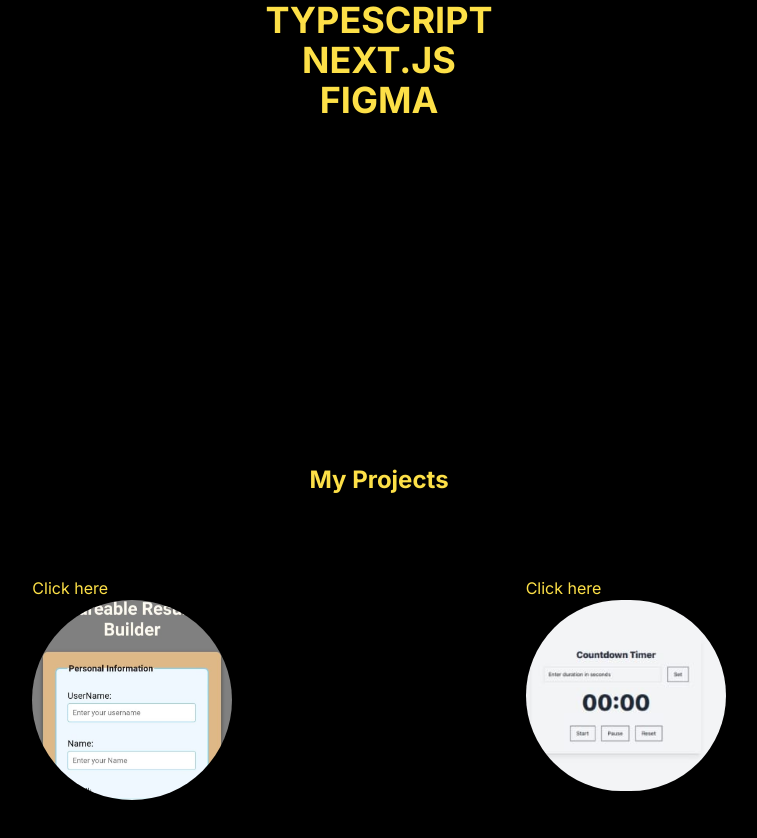
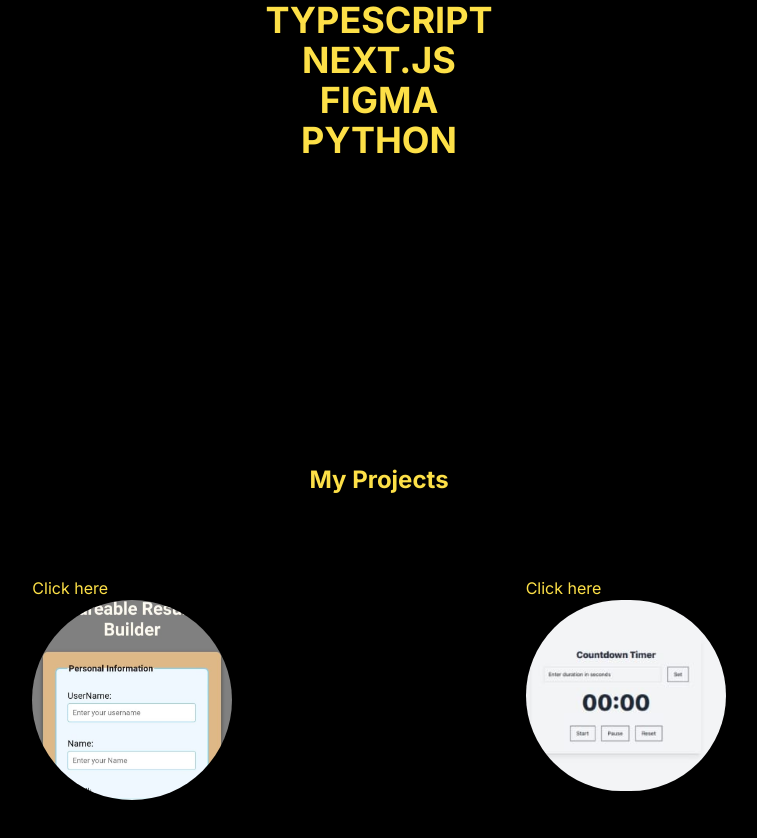
Before and after one commit to Mrsaleem110/My-responsive-portfolio-with-tailwind-css, a Next.js app: page / in a window 1280 px wide. Shown: the part 2040-2878 px from the top of the page, without its empty margins (261-1018 px from the left). Built offline with nearby package versions, Linux system fonts and the light colour scheme.

Commit message:
Update skills.tsx

```diff
--- a/app/components/skills.tsx
+++ b/app/components/skills.tsx
@@ -35,6 +35,9 @@
         <li className="flex justify-center font-bold text-2xl sm:text-2xl md:text-3xl lg:text-4xl">
           FIGMA
         </li>
+        <li className="flex justify-center font-bold text-2xl sm:text-2xl md:text-3xl lg:text-4xl">
+          PYTHON
+        </li>
       </ul>
     </div>
   )
```
